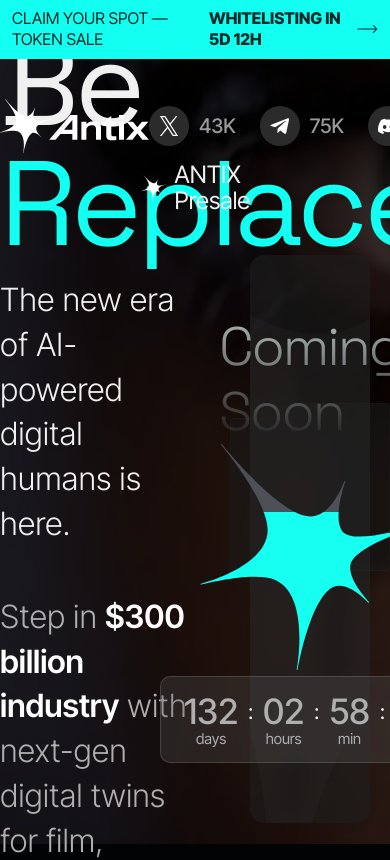
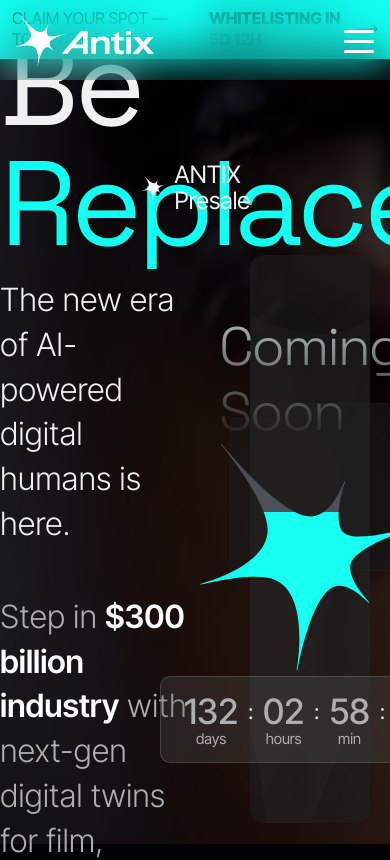
Before and after one commit to Antuhrium/antix, a React (Vite) app: page / in a window 390 px wide. Shown: the top 860 px of the page. Built offline with nearby package versions, Linux system fonts and the light colour scheme.

Commit message:
diaskoldas: mobile version for Header

```diff
--- a/src/sections/Header/Header.module.scss
+++ b/src/sections/Header/Header.module.scss
@@ -1,49 +1,62 @@
+.wrapper {
+  position: fixed;
+  top: 0px;
+  left: 0;
+  right: 0;
+  backdrop-filter: blur(22px);
+  z-index: 100;
   .container {
-    max-width: 1600px;
-    width: 100%;
-
-    margin: 0 auto;
-    padding-top: 80px;
-
     display: flex;
-    align-items: center;
-    justify-content: space-between;
-
-    position: fixed;
-    z-index: 100;
-    top: 0;
-    left: 50%;
-    transform: translateX(-50%);
+    flex-direction: column;
+    align-items: baseline;
+    gap: 2rem;
+    max-width: calc(1600px + 2rem);
+    height: 80px;
+    padding: 1rem;
+    margin: auto;
+    overflow-y: hidden;
+    overflow-x: clip;
+    transition: all 0.3s;
+    &.isOpen {
+      height: 100vh;
+      transition: all 1s;
     }
-
+    .burgerBtn {
+      position: absolute;
+      right: 1rem;
+      top: 1rem;
+      display: flex;
+      height: 50px;
+    }
+    .logo {
+      img {
+        height: 50px;
+      }
+    }
     .socialsContainer {
+      order: 3;
       display: flex;
       align-items: center;
       gap: 24px;
-    margin-right: 120px;
-    margin-left: auto;
-
+      justify-content: center;
+      width: 100%;
       .socialItem {
         display: flex;
         align-items: center;
         gap: 10px;
-
         &:hover {
           opacity: 0.8;
         }
       }
-
       .socialIcon {
         padding: 10px;
         background: #2b2b2b;
         height: 40px;
         width: 40px;
         border-radius: 100px;
-
         display: flex;
         align-items: center;
         justify-content: center;
-
         img {
           width: 100%;
           height: 100%;
@@ -52,35 +65,138 @@
 
       .socialName {
         font-family: "Inter Tight", sans-serif;
-        font-size: 20px;
-        font-weight: 500;
+        font-size: 18px;
+        font-weight: 400;
         line-height: 22px;
         color: #9b9b9b;
       }
     }
-
     .linksContainer {
-    padding: 24px 90px;
+      display: flex;
+      flex-direction: column;
+      width: 100%;
       background: #3e3e3e66;
-
-    display: flex;
-    align-items: center;
-    gap: 80px;
-
       backdrop-filter: blur(22px);
-    border-radius: 100px;
+      border-radius: 17px;
 
       .link {
         font-family: "Inter Tight", sans-serif;
         font-size: 20px;
-        font-weight: 500;
-        line-height: 22px;
+        font-weight: 400;
+        line-height: 70px;
         text-align: center;
-
         color: #f0f0f0;
-
+        border-bottom: 1px solid rgba(255, 255, 255, 0.2);
         &:hover {
           opacity: 0.8;
         }
+        &:last-child {
+          border: none;
         }
       }
+    }
+  }
+}
+
+/* Малые устройства (≥576px) */
+@media (min-width: 576px) {
+}
+
+/* Средние устройства (≥768px) */
+@media (min-width: 768px) {
+}
+
+/* Большие устройства (≥992px) */
+@media (min-width: 992px) {
+  .wrapper {
+    .container {
+      flex-direction: row;
+      height: calc(70px + 2rem);
+      gap: 0px;
+      align-items: center;
+      &.isOpen {
+        height: auto;
+      }
+      .burgerBtn {
+        display: none;
+      }
+      .logo {
+        flex: 35%;
+        img {
+          order: 1;
+          height: 70px;
+        }
+      }
+      .socialsContainer {
+        order: 2;
+        flex: 30%;
+        .socialItem {
+          &:hover {
+          }
+        }
+        .socialIcon {
+          img {
+          }
+        }
+        .socialName {
+        }
+      }
+      .linksContainer {
+        order: 3;
+        flex-direction: row;
+        flex: 35%;
+        border-radius: 70px;
+        .link {
+          width: 100%;
+          font-size: 18px;
+          line-height: 70px;
+          border-bottom: none;
+          &:hover {
+          }
+          &:last-child {
+          }
+        }
+      }
+    }
+  }
+}
+
+/* Очень большие устройства (≥1200px) */
+@media (min-width: 1200px) {
+}
+
+/* Сверхбольшие устройства (≥1400px) */
+@media (min-width: 1400px) {
+  .container {
+    &.isOpen {
+    }
+    .burgerBtn {
+    }
+    .logo {
+      img {
+      }
+    }
+    .socialsContainer {
+      .socialItem {
+        &:hover {
+        }
+      }
+      .socialIcon {
+        img {
+        }
+      }
+      .socialName {
+        font-size: 20px;
+      }
+    }
+    .linksContainer {
+      .link {
+        font-size: 20px;
+        &:hover {
+        }
+        &:last-child {
+        }
+      }
+    }
+  }
+}
--- a/src/sections/Header/Header.tsx
+++ b/src/sections/Header/Header.tsx
@@ -1,49 +1,22 @@
+import { useState } from "react";
 import styles from "./Header.module.scss";
-
-import XIcon from "../../assets/svg/social-x.svg";
-import TgIcon from "../../assets/svg/social-telegram.svg";
-import DiscordIcon from "../../assets/svg/social-discord.svg";
-
-const links = [
-    {
-        title: "About Us",
-        href: "/",
-    },
-    {
-        title: "Blog",
-        href: "/",
-    },
-    {
-        title: "Contacts",
-        href: "/",
-    },
-];
-
-const socials = [
-    {
-        icon: XIcon,
-        label: 43,
-        name: "X",
-        link: "https://x.com/antix_in",
-    },
-    {
-        icon: TgIcon,
-        label: 75,
-        name: "Telegram",
-        link: "https://t.me/antix_in",
-    },
-    {
-        icon: DiscordIcon,
-        label: 12,
-        name: "Discord",
-        link: "https://discord.com/invite/bKcMXChRRT",
-    },
-];
+import { links, socials } from "./mocdata";
+import { BurgerButton } from "./ui/BurgerButton/BurgerButton";
 
 const Header = () => {
+  const [isOpen, setIsOpen] = useState(false);
   return (
-        <header className={styles.container}>
-            <img src="/logo-full.svg" alt="Logo" className={styles.logo} />
+    <header className={styles.wrapper}>
+      <div className={`${styles.container} ${isOpen ? styles.isOpen : null}`}>
+        <div className={styles.burgerBtn}>
+          <BurgerButton
+            isOpen={isOpen}
+            onClick={() => setIsOpen((oldState) => !oldState)}
+          />
+        </div>
+        <div className={styles.logo}>
+          <img src="/logo-full.svg" alt="Logo" />
+        </div>
         <div className={styles.socialsContainer}>
           {socials.map((item) => (
             <a
@@ -61,14 +34,11 @@
         </div>
         <div className={styles.linksContainer}>
           {links.map((link) => (
-                    <a
-                        className={styles.link}
-                        key={link.title}
-                        href={link.href}
-                    >
+            <a className={styles.link} key={link.title} href={link.href}>
               {link.title}
             </a>
           ))}
+        </div>
       </div>
     </header>
   );
--- /dev/null
+++ b/src/sections/Header/mocdata.ts
@@ -0,0 +1,39 @@
+import XIcon from "../../assets/svg/social-x.svg";
+import TgIcon from "../../assets/svg/social-telegram.svg";
+import DiscordIcon from "../../assets/svg/social-discord.svg";
+
+export const links = [
+  {
+    title: "About Us",
+    href: "/",
+  },
+  {
+    title: "Blog",
+    href: "/",
+  },
+  {
+    title: "Contacts",
+    href: "/",
+  },
+];
+
+export const socials = [
+  {
+    icon: XIcon,
+    label: 43,
+    name: "X",
+    link: "https://x.com/antix_in",
+  },
+  {
+    icon: TgIcon,
+    label: 75,
+    name: "Telegram",
+    link: "https://t.me/antix_in",
+  },
+  {
+    icon: DiscordIcon,
+    label: 12,
+    name: "Discord",
+    link: "https://discord.com/invite/bKcMXChRRT",
+  },
+];
--- /dev/null
+++ b/src/sections/Header/ui/BurgerButton/BurgerButton.module.scss
@@ -0,0 +1,30 @@
+.wrapper {
+  display: flex;
+  flex-direction: column;
+  justify-content: center;
+  align-items: center;
+  gap: 7px;
+  background: transparent;
+  border: none;
+  div {
+    display: inline-block;
+    height: 3px;
+    width: 30px;
+    background: #fff;
+    border-radius: 2px;
+    transition: all 0.3s;
+  }
+  &.isOpen {
+    div {
+      &:nth-child(1) {
+        transform: translate(0px, 10px) rotate(45deg);
+      }
+      &:nth-child(2) {
+        width: 2px;
+      }
+      &:nth-child(3) {
+        transform: translate(0px, -10px) rotate(-45deg);
+      }
+    }
+  }
+}
--- /dev/null
+++ b/src/sections/Header/ui/BurgerButton/BurgerButton.tsx
@@ -0,0 +1,19 @@
+import styles from "./BurgerButton.module.scss";
+
+export const BurgerButton = (props: {
+  isOpen: boolean;
+  onClick: () => void;
+}) => {
+  const { isOpen = false, onClick } = props;
+
+  return (
+    <button
+      className={`${styles.wrapper} ${isOpen ? styles.isOpen : null}`}
+      onClick={onClick}
+    >
+      <div />
+      <div />
+      <div />
+    </button>
+  );
+};
```
Lines whose indentation alone changed are shown as unchanged.
